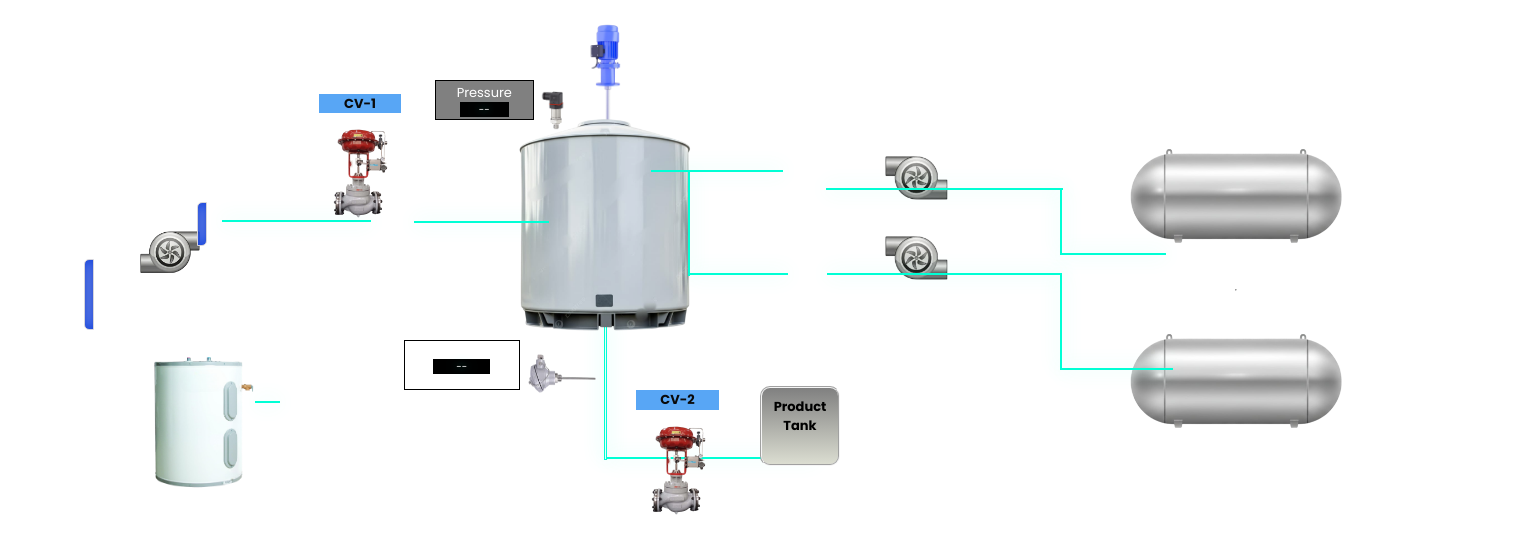
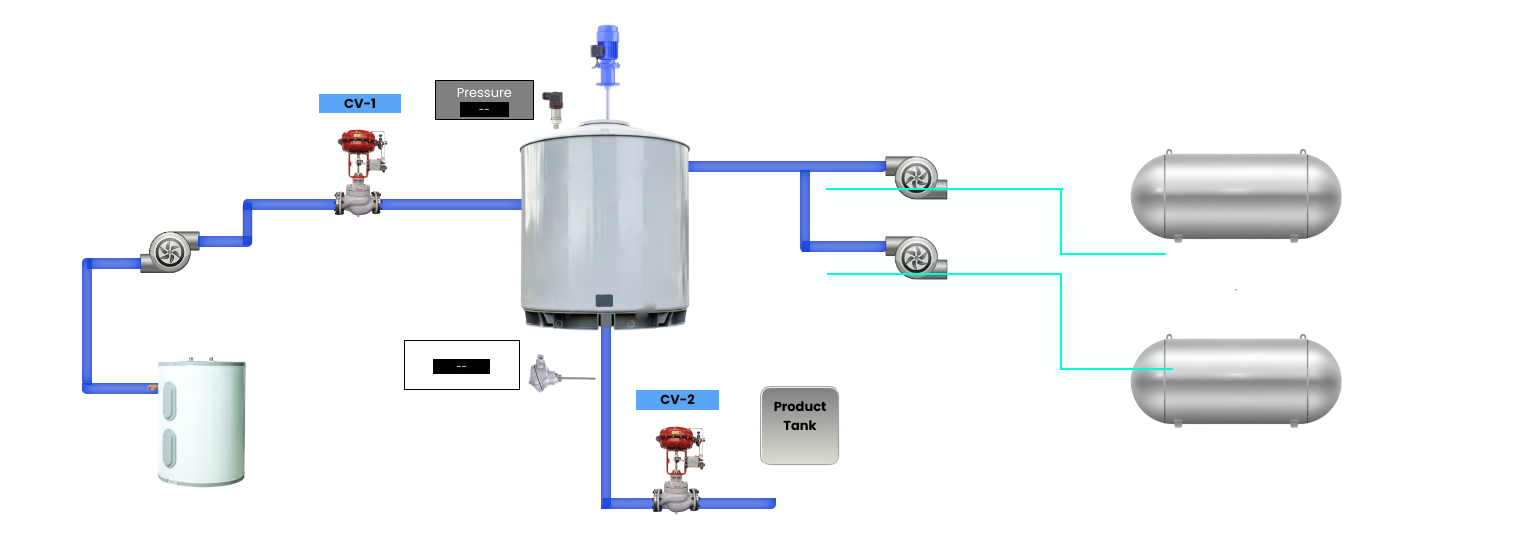
Before and after one commit to virajpednekar388/web-cstr, a Flask app: page /dashboard in a window 1520 px wide. Shown: the part 126-680 px from the top of the page. Run offline with Flask 3, Linux system fonts and the light colour scheme; the visitor is signed in with stand-in values (Sample User, id 1).

Commit message:
Update all files

```diff
--- a/static/css/dashboard.css
+++ b/static/css/dashboard.css
@@ -105,26 +105,24 @@
 /* ---------section 1, pipe section start here-----------  */
 
 .pipe-1 {
-    height: 71px;
+    height: 127px;
     width: 10px;
-    margin-top: 8px;
-    margin-right: 390px;
+    margin-top: 62px;
+    margin-right: 393px;
     color: black;
     text-align: center;
     position: absolute;
-    border: 1px groove #d4d4dd;
     box-shadow: inset 0 0 20px rgb(30, 82, 237), inset 0 0 10px rgb(13, 5, 105);
     background: linear-gradient(#010166);
     border-top-left-radius: 5px;
     border-bottom-left-radius: 5px;
 }
 
-
 .pipe-2 {
     height: 44px;
-    width: 10px;
+    width: 11px;
     margin-top: -133px;
-    margin-right: 163px;
+    margin-right: 73px;
     color: black;
     text-align: center;
     position: absolute;
@@ -137,40 +135,67 @@
 }
 
 .pipe-3 {
-    height: 2px;
-    width: 149px;
-    margin-top: -139px;
-    margin-right: -26px;
-    color: black;
-    text-align: center;
+    height: 11px;
+    width: 99px;
+    margin-top: -171px;
+    margin-right: -17px;
     position: absolute;
-    border: 1px solid #00ffd5;
-    box-shadow: 0 0 20px rgba(0, 255, 213, 0.3), inset 0 0 10px rgba(0, 255, 213, 0.1);
+    /* border: 1px groove #d4d4dd; */
+    box-shadow: inset 0 0 20px rgb(30, 82, 237), inset 0 0 10px rgb(13, 5, 105);
+    background: linear-gradient(#010166);
+    border-top-left-radius: 5px;
 }
 
 .pipe-4 {
-    height: 1.5px;
-    width: 25px;
+    height: 11px;
+    width: 78px;
     position: absolute;
-    margin-top: 223px;
-    margin-right: 33px;
-    color: black;
-    text-align: center;
-    border: 1px solid #00ffd5;
-    box-shadow: 0 0 20px rgba(0, 255, 213, 0.3), inset 0 0 10px rgba(0, 255, 213, 0.1);
+    margin-top: 196px;
+    margin-right: 326px;
+    position: absolute;
+    /* border: 1px groove #d4d4dd; */
+    box-shadow: inset 0 0 20px rgb(30, 82, 237), inset 0 0 10px rgb(13, 5, 105);
+    background: linear-gradient(#010166);
+    border-bottom-left-radius: 5px;
+}
+
+.pipe-4-4 {
+    height: 11px;
+    width: 54px;
+    position: absolute;
+    margin-top: -53px;
+    margin-right: 339px;
+    position: absolute;
+    /* border: 1px groove #d4d4dd; */
+    box-shadow: inset 0 0 20px rgb(30, 82, 237), inset 0 0 10px rgb(13, 5, 105);
+    background: linear-gradient(#010166);
+    border-top-left-radius: 5px;
+}
+
+.pipe-4-4-1 {
+    height: 11px;
+    width: 54px;
+    position: absolute;
+    margin-top: -98px;
+    margin-right: 117px;
+    position: absolute;
+    /* border: 1px groove #d4d4dd; */
+    box-shadow: inset 0 0 20px rgb(30, 82, 237), inset 0 0 10px rgb(13, 5, 105);
+    background: linear-gradient(#010166);
+    border-bottom-right-radius: 5px;
 }
 
 .pipe-5 {
-    height: 2px;
-    width: 135px;
+    height: 11px;
+    width: 152px;
     position: absolute;
-    margin-top: -137px;
-    margin-right: -395px;
-    color: black;
-    text-align: center;
-    z-index: 10;
-    border: 1px solid #00ffd5;
-    box-shadow: 0 0 20px rgba(0, 255, 213, 0.3), inset 0 0 10px rgba(0, 255, 213, 0.1);
+    margin-top: -172px;
+    margin-right: -334px;
+    position: absolute;
+    /* border: 1px groove #d4d4dd; */
+    box-shadow: inset 0 0 20px rgb(30, 82, 237), inset 0 0 10px rgb(13, 5, 105);
+    background: linear-gradient(#010166);
+    border-bottom-right-radius: 5px;
 }
 
 /* heater code start */
@@ -185,6 +210,7 @@
     width: 150px;
     height: 150px;
     object-fit: contain;
+    transform: scaleX(-1);
 }
 
 /* heater code end  */
@@ -283,91 +309,66 @@
 /* ---------------------section 2 start here-----------------  */
 
 .pipe-6 {
-    height: 139px;
-    width: 2.5px;
+    height: 206px;
+    width: 10px;
     position: absolute;
-    margin-top: 200px;
-    margin-right: -8px;
-    color: black;
-    text-align: center;
-    border: 1px solid #00ffd5;
-    box-shadow: 0 0 20px rgba(0, 255, 213, 0.3), inset 0 0 10px rgba(0, 255, 213, 0.1);
+    margin-top: 232px;
+    margin-right: -10px;
+    position: absolute;
+    /* border: 1px groove #d4d4dd; */
+    box-shadow: inset 0 0 20px rgb(30, 82, 237), inset 0 0 10px rgb(13, 5, 105);
+    background: linear-gradient(#010166);
+    border-bottom-right-radius: 5px;
 }
 
 .pipe-7 {
-    height: 2px;
-    width: 52px;
+    height: 11px;
+    width: 173px;
+    margin-top: 426px;
+    margin-right: -177px;
     position: absolute;
-    margin-top: 336px;
-    margin-right: -62px;
-    color: black;
-    text-align: center;
-    border: 1px solid #00ffd5;
-    box-shadow: 0 0 20px rgba(0, 255, 213, 0.3), inset 0 0 10px rgba(0, 255, 213, 0.1);
+    /* border: 1px groove #d4d4dd; */
+    box-shadow: inset 0 0 20px rgb(30, 82, 237), inset 0 0 10px rgb(13, 5, 105);
+    background: linear-gradient(#010166);
+    border-bottom-right-radius: 5px;
 }
 
 .pipe-8 {
-    height: 2px;
-    width: 132px;
+    height: 11px;
+    width: 202px;
+    margin-top: -247px;
+    margin-right: -370px;
     position: absolute;
-    margin-top: -239px;
-    margin-right: -232px;
-    color: black;
-    text-align: center;
-    z-index: 10;
-    border: 1px solid #00ffd5;
-    box-shadow: 0 0 20px rgba(0, 255, 213, 0.3), inset 0 0 10px rgba(0, 255, 213, 0.1);
+    /* border: 1px groove #d4d4dd; */
+    box-shadow: inset 0 0 20px rgb(30, 82, 237), inset 0 0 10px rgb(13, 5, 105);
+    background: linear-gradient(#010166);
+    border-bottom-right-radius: 5px;
 }
 
+
 .pipe-9 {
-    height: 105px;
-    width: 2px;
+    height: 11px;
+    width: 86px;
+    margin-top: -87px;
+    margin-right: -487px;
     position: absolute;
-    margin-top: -134px;
-    margin-right: -175px;
-    color: black;
-    text-align: center;
-    z-index: 10;
-    border: 1px solid #00ffd5;
-    box-shadow: 0 0 20px rgba(0, 255, 213, 0.3), inset 0 0 10px rgba(0, 255, 213, 0.1);
+    /* border: 1px groove #d4d4dd; */
+    box-shadow: inset 0 0 20px rgb(30, 82, 237), inset 0 0 10px rgb(13, 5, 105);
+    background: linear-gradient(#010166);
+    border-bottom-right-radius: 5px;
 }
 
 .pipe-10 {
-    height: 2px;
-    width: 98px;
+    height: 82px;
+    width: 10px;
     position: absolute;
-    margin-top: -32px;
-    margin-right: -275px;
-    color: black;
-    text-align: center;
-    z-index: 10;
-    border: 1px solid #00ffd5;
-    box-shadow: 0 0 20px rgba(0, 255, 213, 0.3), inset 0 0 10px rgba(0, 255, 213, 0.1);
-}
-
-.pipe-11 {
-    height: 39px;
-    width: 2px;
+    margin-top: -158px;
+    margin-right: -407px;
     position: absolute;
-    margin-top: -198px;
-    margin-right: -103px;
-    color: black;
-    text-align: center;
-    border: 1px solid #00ffd5;
-    box-shadow: 0 0 20px rgba(0, 255, 213, 0.3), inset 0 0 10px rgba(0, 255, 213, 0.1);
-    /* z-index: 10; */
-}
-
-.pipe-12 {
-    height: 2px;
-    width: 210px;
-    position: absolute;
-    margin-top: 336px;
-    margin-right: -221px;
-    color: black;
-    text-align: center;
-    border: 1px solid #00ffd5;
-    box-shadow: 0 0 20px rgba(0, 255, 213, 0.3), inset 0 0 10px rgba(0, 255, 213, 0.1);
+    /* border: 1px groove #d4d4dd; */
+    box-shadow: inset 0 0 20px rgb(30, 82, 237), inset 0 0 10px rgb(13, 5, 105);
+    background: linear-gradient(#010166);
+    border-bottom-left-radius: 5px;
 }
 
 
--- a/templates/dashboard.html
+++ b/templates/dashboard.html
@@ -51,6 +51,8 @@
                         <div class="pipe-2"></div>
                         <div class="pipe-3"></div>
                         <div class="pipe-4"></div>
+                        <div class="pipe-4-4"></div>
+                        <div class="pipe-4-4-1"></div>
                         <div class="pipe-5"></div>
 
                         <!-- heater & pump code -->
@@ -81,14 +83,10 @@
                         <!-- pipe code start here  -->
 
                         <div class="pipe-6"></div>
-                        <!-- <div class="pipe-7"></div> -->
+                        <div class="pipe-7"></div>
                         <div class="pipe-8"></div>
                         <div class="pipe-9"></div>
                         <div class="pipe-10"></div>
-                        <div class="pipe-11"></div>
-                        <div class="pipe-12"></div>
-                        <div class="pipe-13"></div>
-                        <div class="pipe-14"></div>
                         <!-- stirrer code -->
                         <div class="stirrer">
                             <img id="PT-Sensor" src="{{ url_for('static', filename='agitator.png') }}" alt="PT">
```
